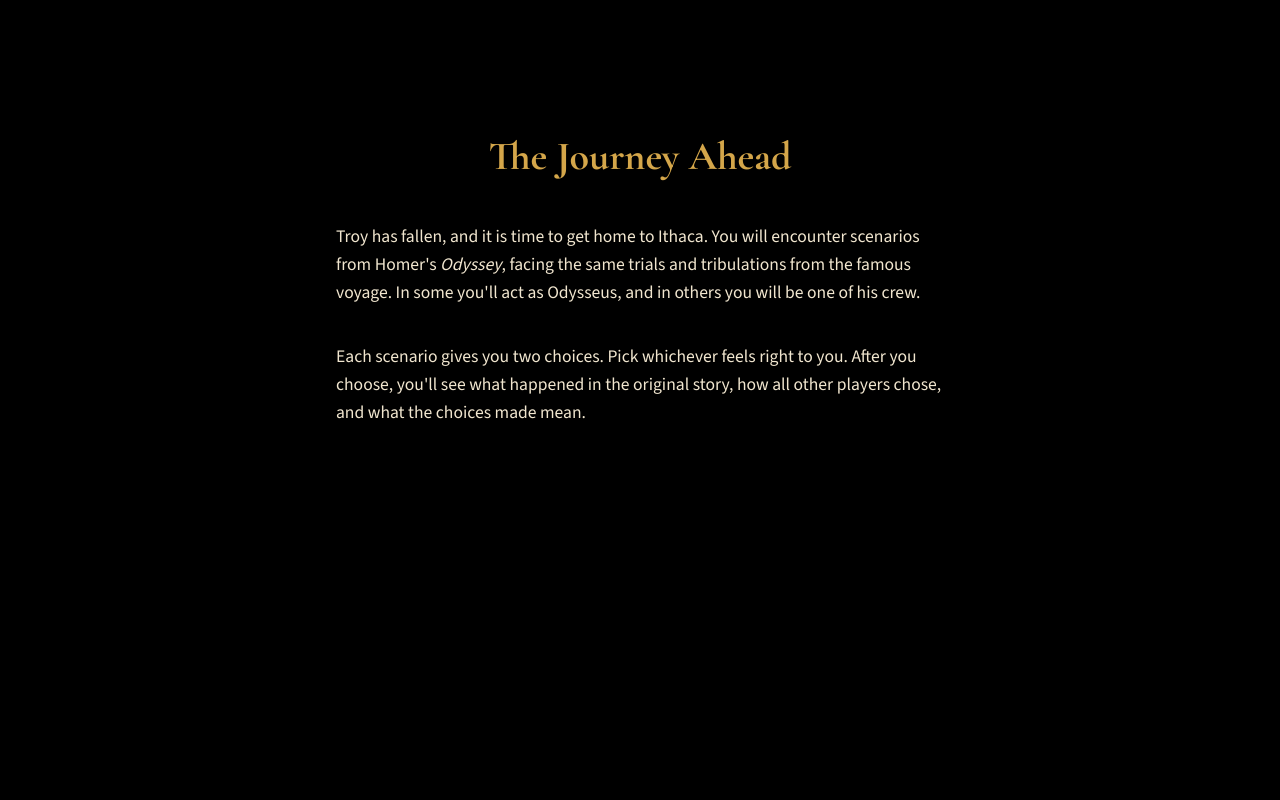
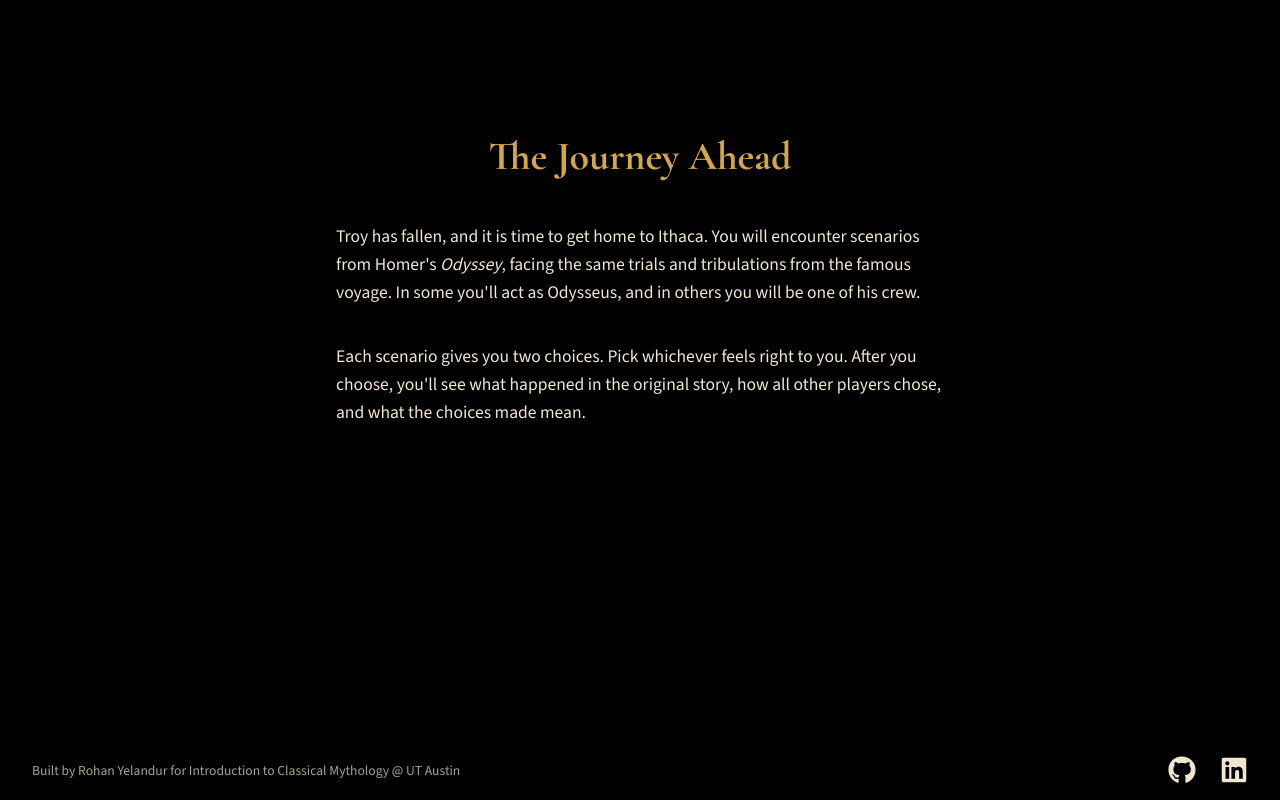
Before and after one commit to Rohan-Yelandur/mythology-final-project, a React (Create React App) app in the folder frontend/: page / in a window 1280 px wide. Shown: the part 2156-2956 px from the top of the page. Before the commit the page ends 2880 px from the top, so only its background shows below. Built offline with nearby package versions, Linux system fonts and the light colour scheme.

Commit message:
Footer component

```diff
--- a/frontend/package.json
+++ b/frontend/package.json
@@ -9,6 +9,7 @@
     "@testing-library/user-event": "^13.5.0",
     "react": "^19.3.1",
     "react-dom": "^19.3.1",
+    "react-icons": "^5.7.0",
     "react-scripts": "5.0.1",
     "web-vitals": "^2.1.4"
   },
--- a/frontend/src/App.js
+++ b/frontend/src/App.js
@@ -3,6 +3,7 @@ import Hero from './components/Hero';
 import About from './components/About';
 import Scenario from './components/Scenario';
 import Summary from './components/Summary';
+import Footer from './components/Footer';
 
 function App() {
   return (
@@ -11,6 +12,7 @@ function App() {
       <About />
       <Scenario />
       <Summary />
+      <Footer />
     </div>
   );
 }
--- /dev/null
+++ b/frontend/src/components/Footer.css
@@ -0,0 +1,37 @@
+.footer {
+  display: flex;
+  justify-content: space-between;
+  align-items: center;
+  padding: 2rem 2rem 1rem;
+}
+
+.footer-icons {
+  display: flex;
+  gap: 1.5rem;
+  font-size: 1.75rem;
+}
+
+.footer-icons a {
+  display: flex;
+  color: #f1e6cf;
+}
+
+.footer-icons a:hover {
+  color: #d4a64a;
+}
+
+.footer-credit {
+  margin: 0;
+  color: rgba(241, 230, 207, 0.7);
+  font-family: var(--font-secondary);
+  font-size: 0.85rem;
+}
+
+@media (max-width: 767px) {
+  .footer {
+    flex-direction: column;
+    gap: 1rem;
+    padding: 2rem 1rem 1rem;
+    text-align: center;
+  }
+}
--- /dev/null
+++ b/frontend/src/components/Footer.js
@@ -0,0 +1,32 @@
+import { FaGithub, FaLinkedin } from 'react-icons/fa';
+import './Footer.css';
+
+function Footer() {
+  return (
+    <footer className="footer">
+      <p className="footer-credit">
+        Built by Rohan Yelandur for Introduction to Classical Mythology @ UT Austin
+      </p>
+      <div className="footer-icons">
+        <a
+          href="https://github.com/Rohan-Yelandur/mythology-final-project"
+          target="_blank"
+          rel="noreferrer"
+          aria-label="GitHub"
+        >
+          <FaGithub />
+        </a>
+        <a
+          href="https://www.linkedin.com/in/rohan-yelandur/"
+          target="_blank"
+          rel="noreferrer"
+          aria-label="LinkedIn"
+        >
+          <FaLinkedin />
+        </a>
+      </div>
+    </footer>
+  );
+}
+
+export default Footer;
```
Also changed, not shown: 1 other file (tests, documents, lock files or other folders).
